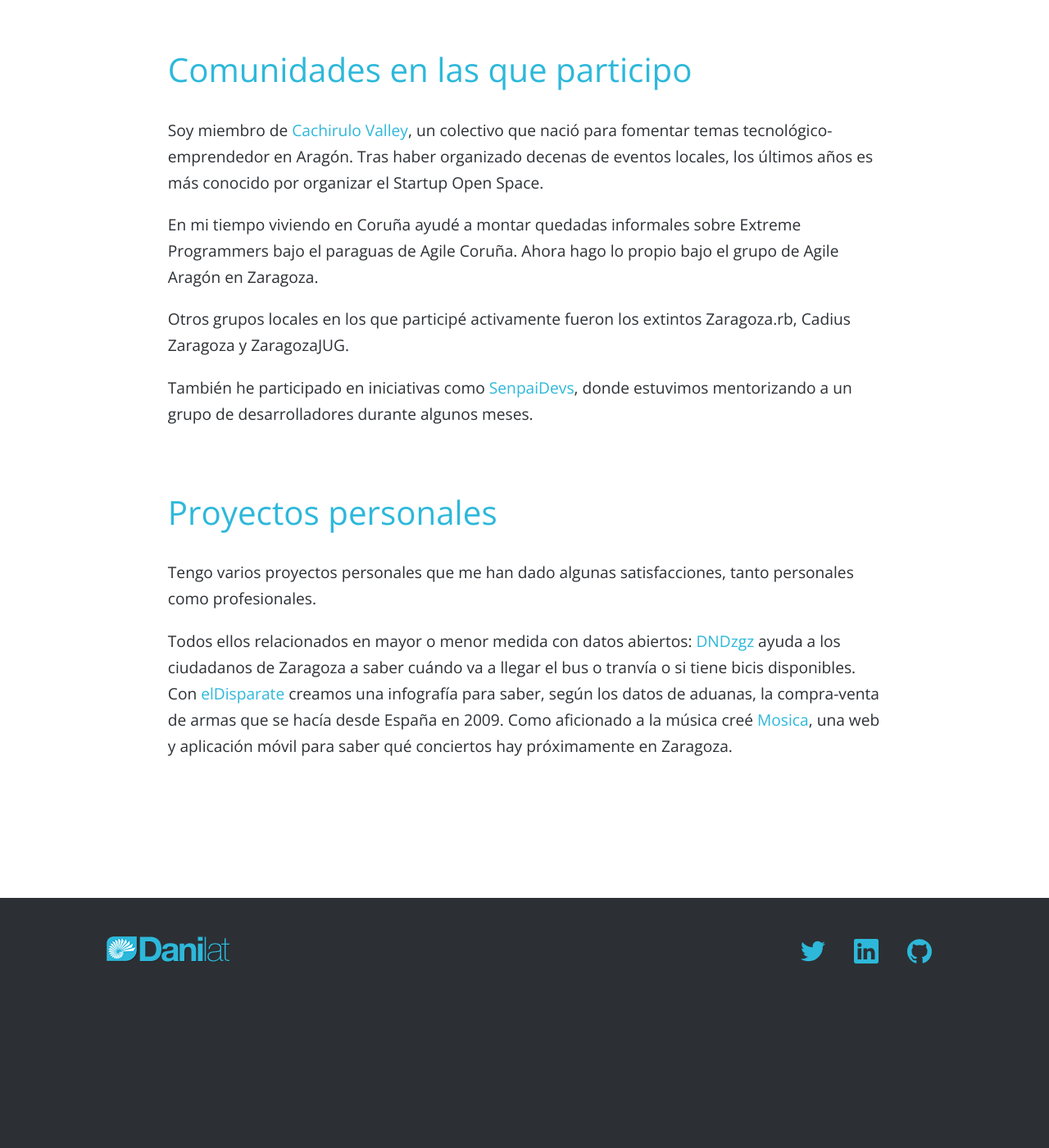
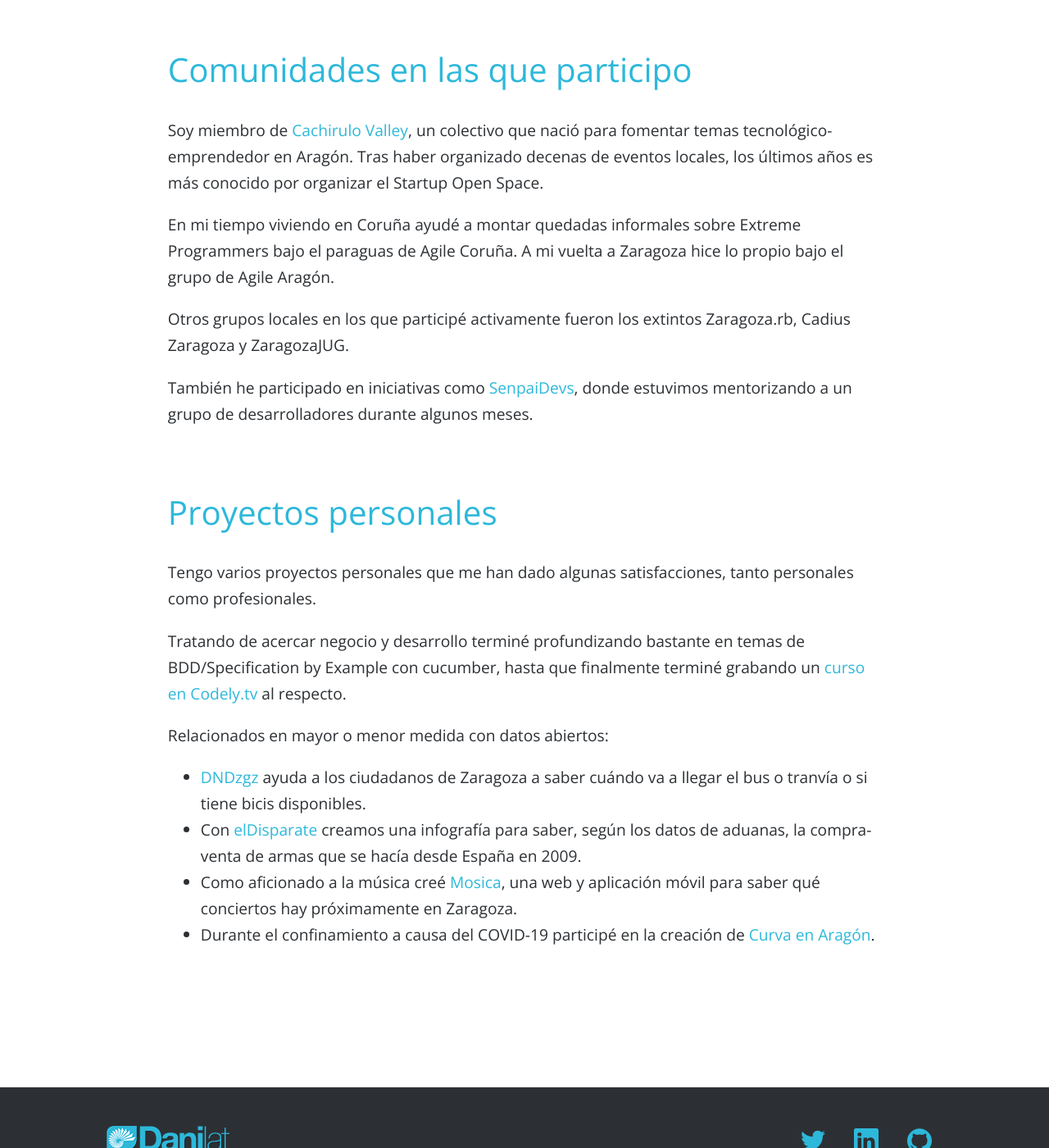
Before and after one commit to danilat/danilat.github.io, a Jekyll site: the page built from index.html, in a window 1280 px wide and 1400 px high, scrolled down 2085 px. Shown: the whole window at 82% size. Built offline with Jekyll 4.4.1, drawn with Linux system fonts in a browser that asks for light colours; before the commit the page ends 3303 px from its top, so only the background shows below that; some of the changed text lies outside the part shown.

Commit message:
Updating the content of the homepage

```diff
--- a/index.html
+++ b/index.html
@@ -13,22 +13,22 @@ layout: one_column
     <section class="resume">
         <article>
             <h2>En qué ando ahora</h2>
-            <p>Actualmente trabajo en <a href="https://sigma-rail.com/">Sigma Rail</a> con el rol de Tech Lead en el recientemente creado equipo de producto digital.</p>
+            <p>Actualmente trabajo en <a href="https://genially.com/">Genially</a> como Platform Lead, principalmente intento ayudar a los distintos equipos de producto a que puedan focalizarse en aportar valor.</p>
             <p>Además ayudo a través de mentorización y auditoría a otras compañías o equipos en mejorar su capacidad de construir y entregar productos de software. Si necesitas un cable con eso, <a href="mailto:dani@danilat.com">escríbeme</a> y lo vemos.</p>
-            <p>Soy socio en <a href="http://www.outreachtool.com/">Outreach Tool</a>. Fui el responsable técnico y de producto del software que soporta la creación de estrategias y planes de comunicación.</p>
         </article>
 
         <article>
             <h2>Temas que me interesan</h2>
             <p>Como persona enfocada en intentar diseñar software bien y mejorar en mis prácticas creando producto, estoy interesado en cuestiones como Lean aplicado al software, cultura DevOps, Extreme Programming y Domain Driven Design; así como en conocer e informarme acerca de otras disciplinas relacionadas con la creación de productos digitales. </p>
-            <p>Tratando de acercar negocio y desarrollo terminé profundizando bastante en temas de BDD/Specification by Example con cucumber, hasta que finalmente terminé grabando un <a href="https://pro.codely.tv/library/buenas-practicas-de-bdd-con-cucumber/65205/about/">curso en Codely.tv</a> al respecto.</p>
         </article>
 
         <article>
             <h2>Algunas experiencias previas</h2>
-            <p>Anteriormente trabajé en <a href="https://www.devengo.com/">Devengo</a>, arrancando un producto desde cero que facilita a los trabajadores obtener parte de sus salarios en el momento que lo necesiten.</p>
+            <p>Trabajé en <a href="https://unusuals.ai/">Unusuals</a> con el rol de Tech Lead del equipo. Donde construimos un producto para hacer más eficiente las inspecciones visuales de grandes infraestrucutras eléctricas, ferrioviarias, etc. con apoyo de computer vision.</p>
+            <p>Anteriormente trabajé en <a href="https://www.devengo.com/">Devengo</a> como desarrollador, arrancando un producto desde cero que facilita a los trabajadores obtener parte de sus salarios en el momento que lo necesiten.</p>
             <p>Como Tech Lead dentro del equipo comercial de <a href="https://www.zara.com/">Zara.com</a>. Mi trabajo era, a partir de los objetivos de negocio y la visión de producto, tratar de que hiciéramos el mejor software y de la mejor manera que fuéramos capaces para Zara y otras marcas del grupo.</p>
             <p>Además de idear y ayudar a diseñar algunas camisetas, como parte de <a href="http://codingstones.com/">Coding Stones</a> participé en el desarrollo de productos y realicé trabajos de consultoría o formación para startups y grandes corporaciones.</p>
+            <p>Soy socio en <a href="http://www.outreachtool.com/">Outreach Tool</a>. Fui el responsable técnico y de producto del software que soporta la creación de estrategias y planes de comunicación.</p>
             <p>Durante casi 10 años he trabajado como desarrollador independiente y desde mi propia compañía <a href="http://www.bierasolutions.com/">Biera Solutions</a>. Trabajando para agencias, consultoras, startups y algunas administraciones públicas; en algunas ocasiones como contractor formando parte de sus equipos y en otras trabajando en productos junto mi red de colaboradores. </p>
             <p>Co-fundé <a href="https://www.linkedin.com/company/jobsket/about/">Jobsket</a>, una startup que quería revolucionar el sector de la búsqueda de empleo y que desgraciadamente acabamos cerrando. Pero me llevé muchos aprendizajes de cantidad de errores y algunos aciertos que tuvimos haciendo producto y desarrollando el negocio.</p>
         </article>
@@ -36,7 +36,7 @@ layout: one_column
         <article>
             <h2>Comunidades en las que participo</h2>
             <p>Soy miembro de <a href="http://www.cachirulovalley.com/">Cachirulo Valley</a>, un colectivo que nació para fomentar temas tecnológico-emprendedor en Aragón. Tras haber organizado decenas de eventos locales, los últimos años es más conocido por organizar el Startup Open Space.</p>
-            <p>En mi tiempo viviendo en Coruña ayudé a montar quedadas informales sobre Extreme Programmers bajo el paraguas de Agile Coruña. Ahora hago lo propio bajo el grupo de Agile Aragón en Zaragoza.</p>
+            <p>En mi tiempo viviendo en Coruña ayudé a montar quedadas informales sobre Extreme Programmers bajo el paraguas de Agile Coruña. A mi vuelta a Zaragoza hice lo propio bajo el grupo de Agile Aragón.</p>
             <p>Otros grupos locales en los que participé activamente fueron los extintos Zaragoza.rb, Cadius Zaragoza y ZaragozaJUG.</p>
             <p>También he participado en iniciativas como <a href="http://madeinzaragoza.es/blog/senpaidevs-mentorizacion-intensiva-de-programadores-para-programadores/">SenpaiDevs</a>, donde estuvimos mentorizando a un grupo de desarrolladores durante algunos meses.</p>
         </article>
@@ -44,7 +44,15 @@ layout: one_column
         <article>
             <h2>Proyectos personales</h2>
             <p>Tengo varios proyectos personales que me han dado algunas satisfacciones, tanto personales como profesionales.</p>
-            <p>Todos ellos relacionados en mayor o menor medida con datos abiertos: <a href="http://www.dndzgz.com/">DNDzgz</a> ayuda a los ciudadanos de Zaragoza a saber cuándo va a llegar el bus o tranvía o si tiene bicis disponibles. Con <a href="https://www.elperiodicodearagon.com/noticias/aragon/eldisparate-de-enciclopedia-comercio-belico_674935.html">elDisparate</a> creamos una infografía para saber, según los datos de aduanas, la compra-venta de armas que se hacía desde España en 2009. Como aficionado a la música creé <a href="http://www.mosica.es/">Mosica</a>, una web y aplicación móvil para saber qué conciertos hay próximamente en Zaragoza.</p>
+            <p>Tratando de acercar negocio y desarrollo terminé profundizando bastante en temas de BDD/Specification by Example con cucumber, hasta que finalmente terminé grabando un <a href="https://pro.codely.tv/library/buenas-practicas-de-bdd-con-cucumber/65205/about/">curso en Codely.tv</a> al respecto.</p>
+            <p>Relacionados en mayor o menor medida con datos abiertos:
+                <ul>
+                    <li><a href="http://www.dndzgz.com/">DNDzgz</a> ayuda a los ciudadanos de Zaragoza a saber cuándo va a llegar el bus o tranvía o si tiene bicis disponibles.</li>
+                    <li>Con <a href="https://www.elperiodicodearagon.com/noticias/aragon/eldisparate-de-enciclopedia-comercio-belico_674935.html">elDisparate</a> creamos una infografía para saber, según los datos de aduanas, la compra-venta de armas que se hacía desde España en 2009.</li>
+                    <li>Como aficionado a la música creé <a href="http://www.mosica.es/">Mosica</a>, una web y aplicación móvil para saber qué conciertos hay próximamente en Zaragoza.</li>
+                    <li>Durante el confinamiento a causa del COVID-19 participé en la creación de <a href="https://curvaenaragon.com/">Curva en Aragón</a>.</li>
+                </ul>
+            </p>
         </article>
 
     </section>
```
